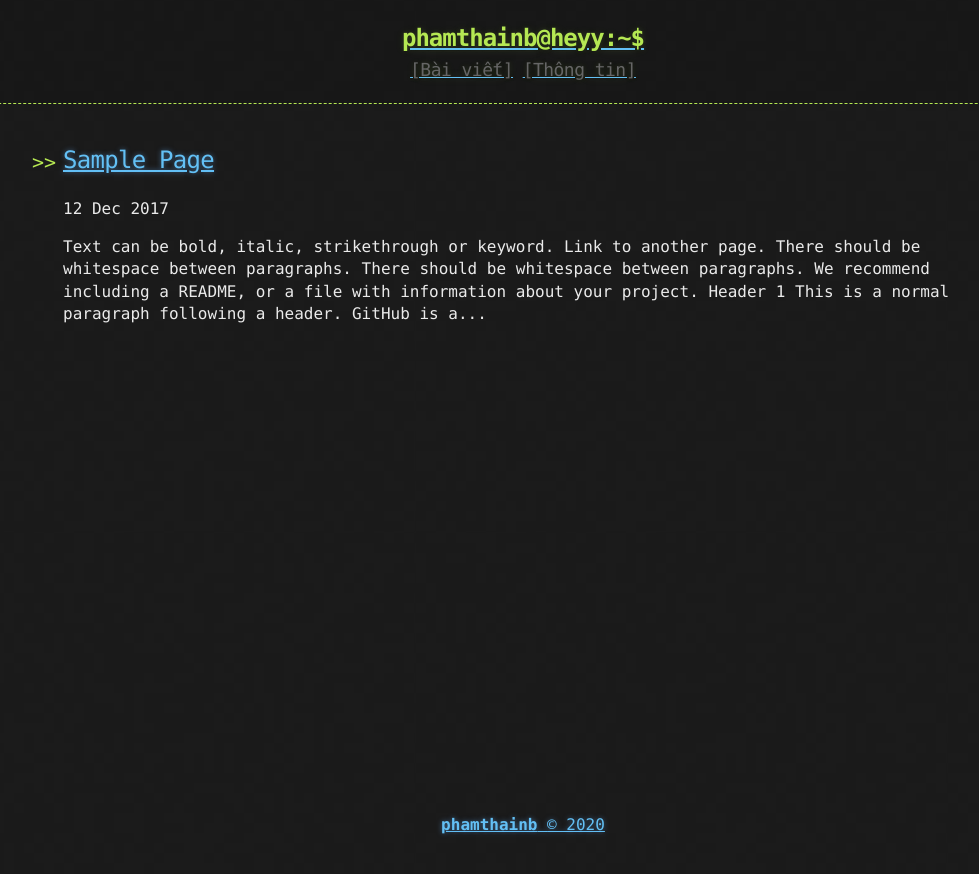
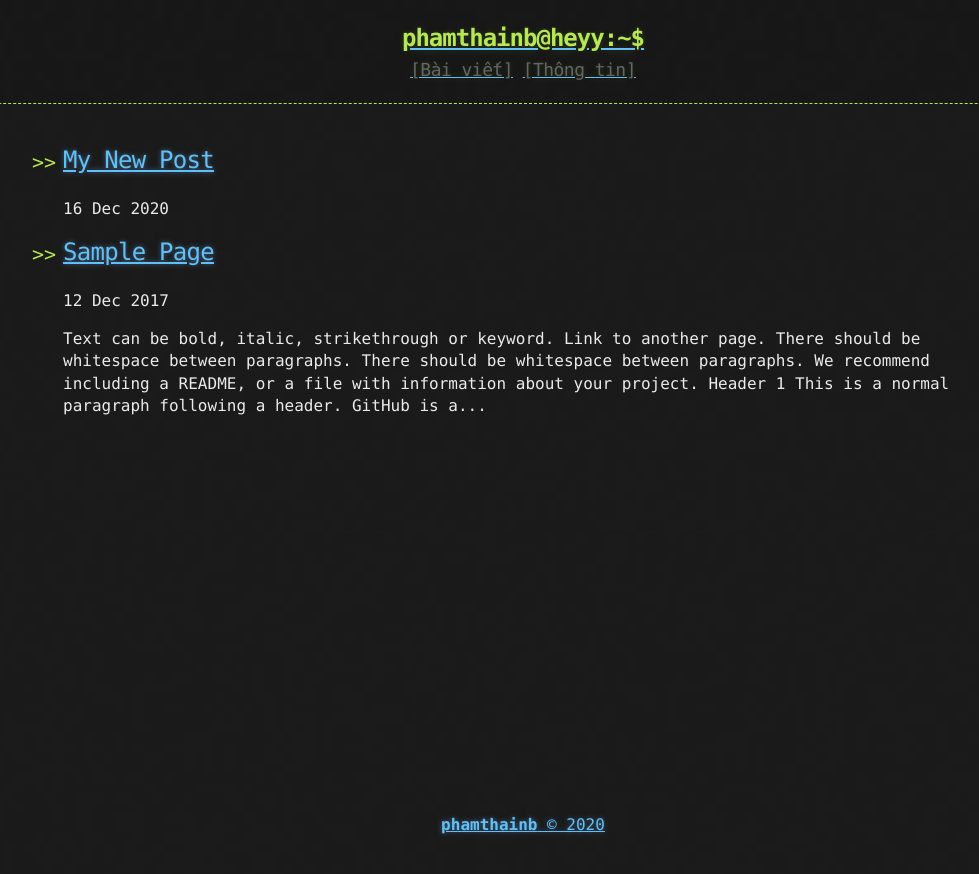
Before and after one commit to phamthainb/phamthainb.github.io, a Jekyll site: the page built from index.html, in a window 1280 px wide. Shown: the top 874 px of the page, without its empty margins (117-1096 px from the left). Built offline with Jekyll 4.4.1, drawn with Linux system fonts in a browser that asks for light colours; the list of posts is cut into pages by our own code.

Commit message:
test _draft post

```diff
--- a/_config.yml
+++ b/_config.yml
@@ -26,6 +26,7 @@ plugins:
   - jekyll-seo-tag
   - jekyll-paginate
   - jekyll-sitemap
+  - jekyll-compose
 
 # Custom variables
 owner : "phamthainb"
--- /dev/null
+++ b/_posts/2020-12-16-my-new-post.md
@@ -0,0 +1,5 @@
+---
+layout: post
+title: My New Post
+date: 2020-12-16 10:55 +0700
+---
```
Also changed, not shown: 1 other file.
